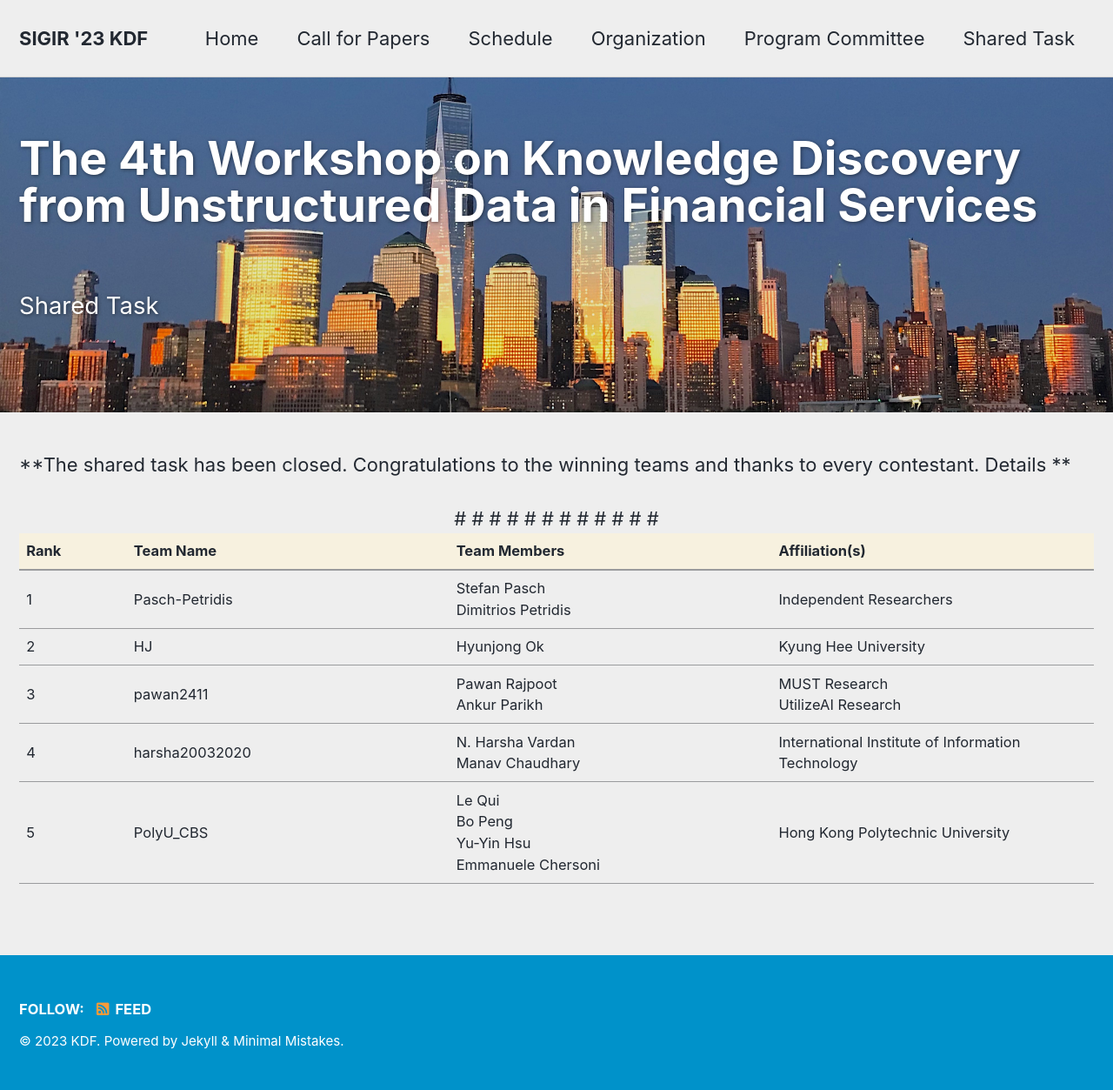
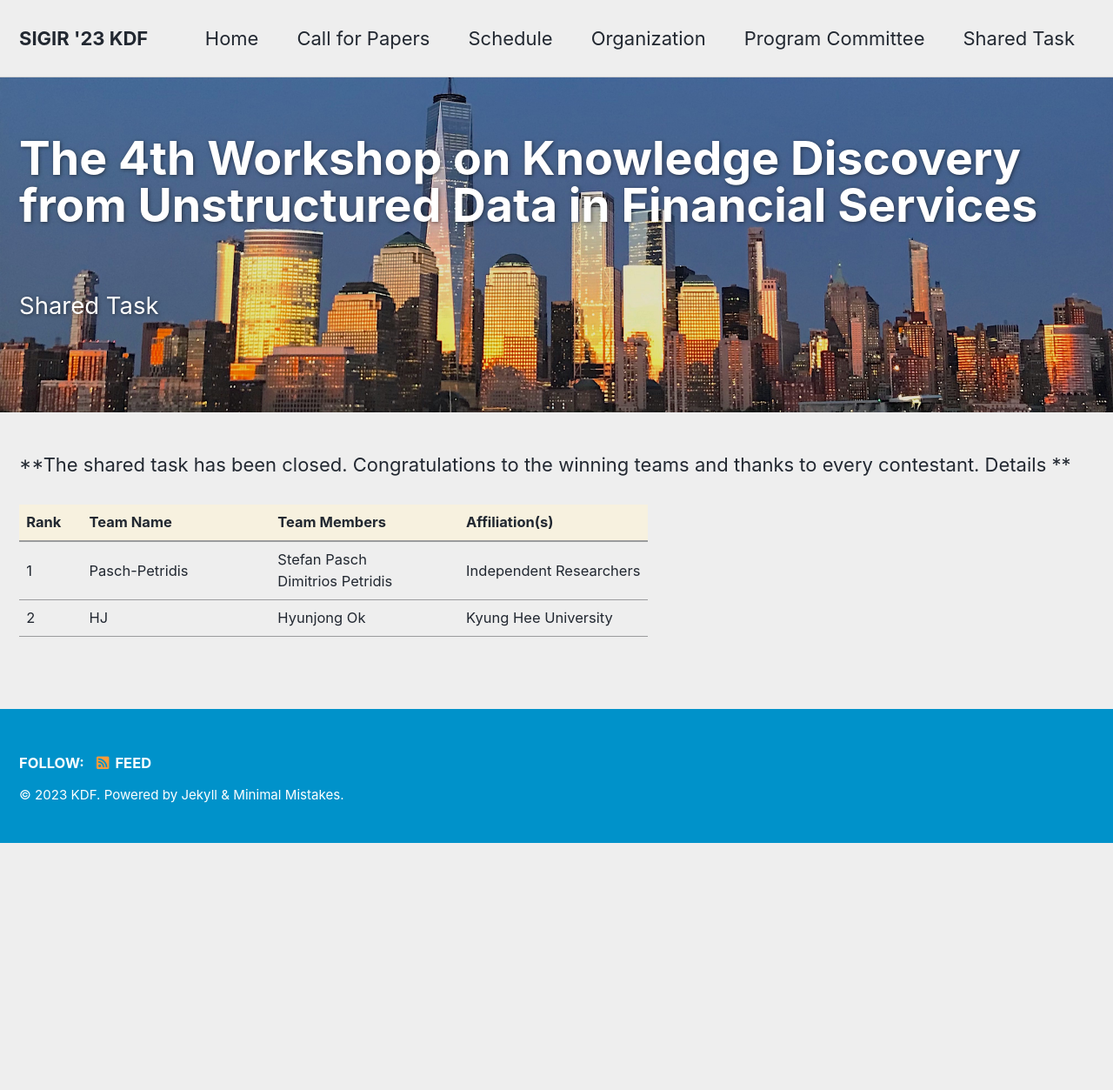
Before and after one commit to kdf-workshop/kdf23, a Jekyll site: the page built from _pages/shared_task.md, in a window 1280 px wide. Shown: the whole page at 87% size. Built offline with Jekyll 4.4.1, drawn with Linux system fonts in a browser that asks for light colours; cached includes are drawn as plain includes; after the commit the page ends 969 px from its top, so only the background shows below that; part of the change alters nothing that is shown.

Commit message:
Update shared_task.md

```diff
--- a/_pages/shared_task.md
+++ b/_pages/shared_task.md
@@ -41,24 +41,25 @@ excerpt: "<br/>Shared Task<br/>"
 	        <td markdown="span">Kyung Hee University</td>
 
 	    </tr>
-	    <tr>
+<!--	    <tr>
 	        <td markdown="span">3</td>
 	        <td markdown="span">pawan2411</td>
 	        <td markdown="span">Pawan Rajpoot<br/>Ankur Parikh</td>
 	        <td markdown="span">MUST Research<br/>UtilizeAI Research</td>
 	    </tr>
-#	    <tr>
-#		<td markdown="span">4</td>
-#		<td markdown="span">harsha20032020</td>
-#		<td markdown="span">N. Harsha Vardan<br/>Manav Chaudhary</td>
-#		<td markdown="span">International Institute of Information Technology</td>
-#	    </tr>
-#    	    <tr>
-#	        <td markdown="span">5</td>
-#	 	<td markdown="span">PolyU_CBS</td>
-#	        <td markdown="span">Le Qui<br/>Bo Peng<br/>Yu-Yin Hsu<br/>Emmanuele Chersoni </td>
-#	        <td markdown="span">Hong Kong Polytechnic University</td>
-#	    </tr>
+	    <tr>
+		<td markdown="span">4</td>
+		<td markdown="span">harsha20032020</td>
+		<td markdown="span">N. Harsha Vardan<br/>Manav Chaudhary</td>
+		<td markdown="span">International Institute of Information Technology</td>
+	    </tr>
+    	    <tr>
+	        <td markdown="span">5</td>
+	 	<td markdown="span">PolyU_CBS</td>
+	        <td markdown="span">Le Qui<br/>Bo Peng<br/>Yu-Yin Hsu<br/>Emmanuele Chersoni </td>
+	        <td markdown="span">Hong Kong Polytechnic University</td>
+	    </tr>
+-->
 </tbody>
 </table>
 </center>
```
